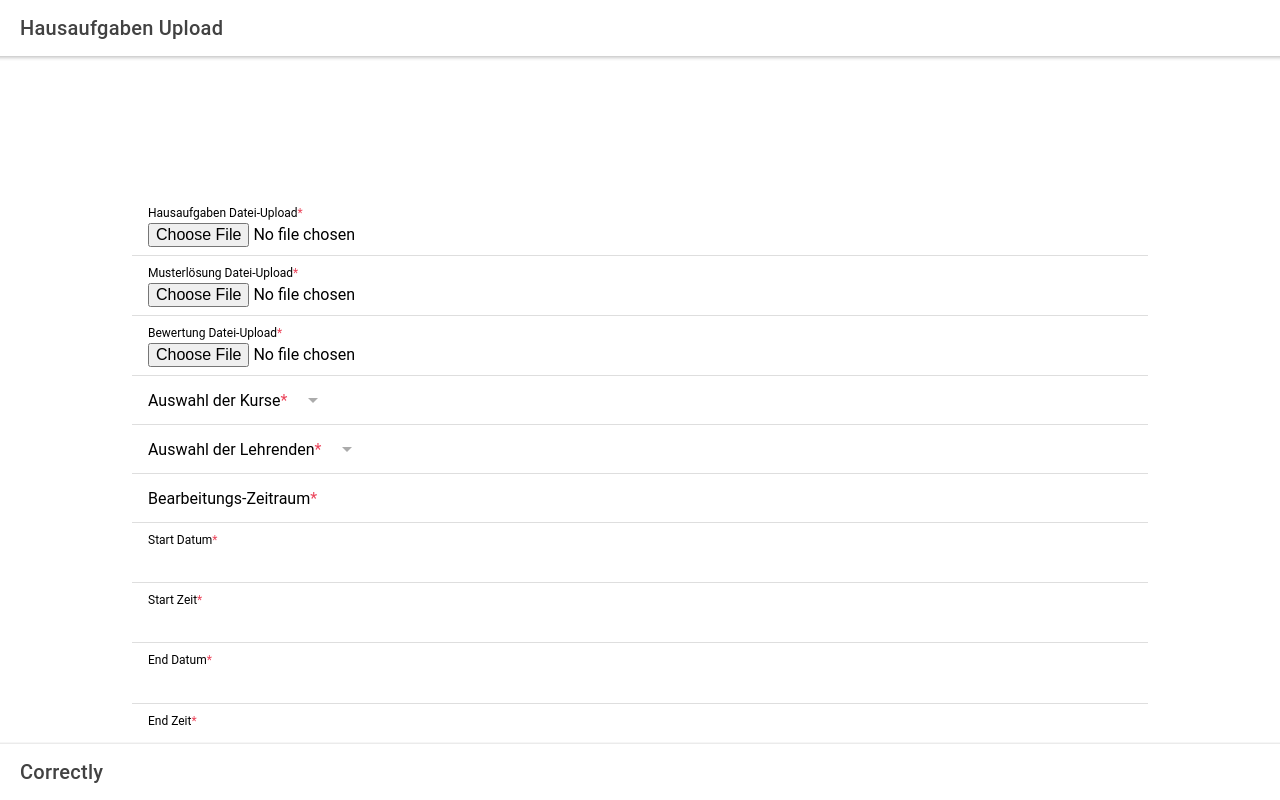
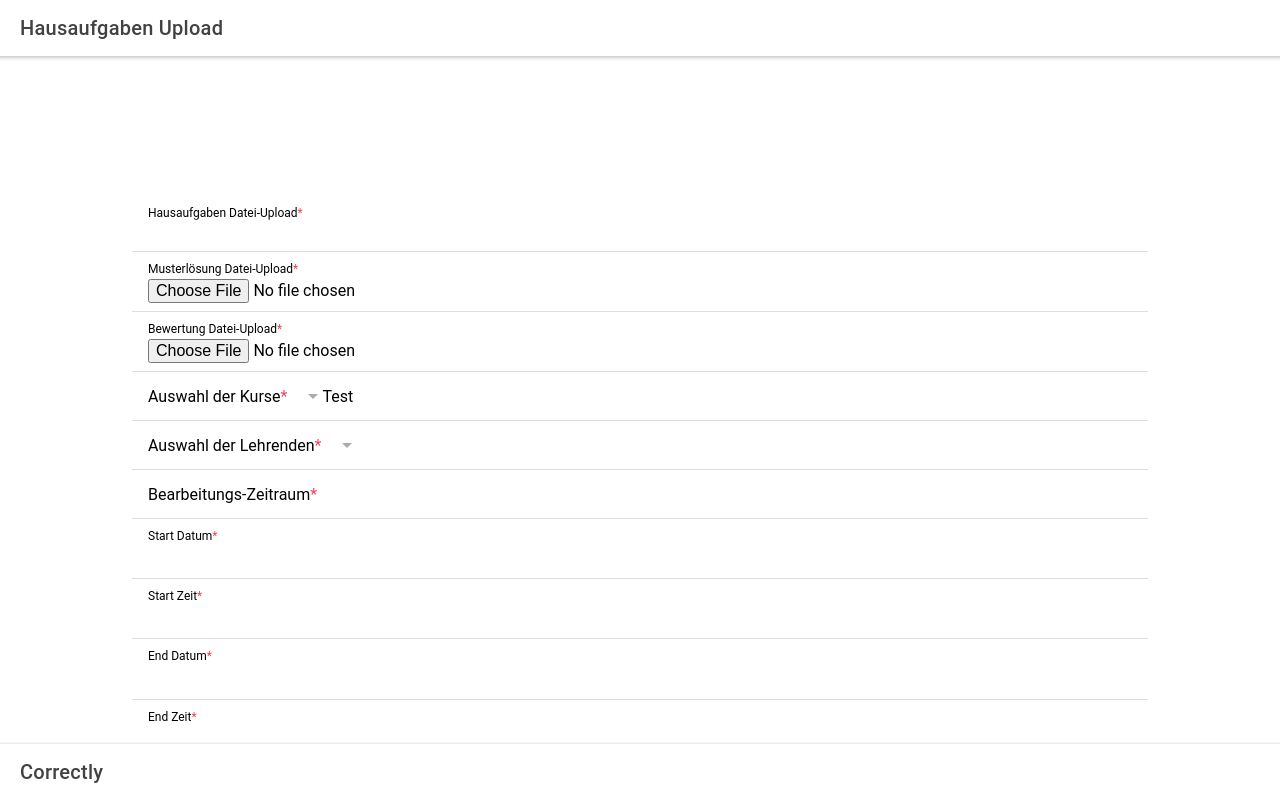
Before and after one commit to Yonom/Correctly, a Next.js app: page /add_homework in a window 1280 px wide. Built offline with nearby package versions, Linux system fonts and the light colour scheme.

Commit message:
ReceeiveObject

```diff
--- a/src/components/IonController.js
+++ b/src/components/IonController.js
@@ -1,4 +1,6 @@
 import { Controller } from 'react-hook-form';
+import { useEffect } from 'react';
+import { IonInput } from '@ionic/react';
 
 export default (props) => {
   return (
@@ -12,3 +14,22 @@ export default (props) => {
     />
   );
 };
+
+export const IonFileInputController = ({ name, rules, control, ...rest }) => {
+  const {
+    setValue,
+    register,
+    unregister,
+  } = control;
+
+  useEffect(() => {
+    register({ name }, rules);
+    return () => unregister(name);
+  }, [name, rules, register, unregister]);
+
+  const fileChange = (e) => {
+    setValue(name, e.target.value.files);
+  };
+
+  return <IonInput {...rest} type="file" onIonChange={fileChange} />;
+};
--- a/src/pages/add_homework.js
+++ b/src/pages/add_homework.js
@@ -18,7 +18,7 @@ export default () => {
   const { control, handleSubmit } = useForm();
 
   const onSubmit = (data) => {
-    console.log(data.doingStartDate);
+    console.log(data);
     // insertHomework(data.exercise, data.solution, data.evaluation, data.doingStart, data.doingEnd, data.correctingStart, data.correctingEnd, data.dataFormat, data.correctingType, data.correctingAmountStudent, data.correctingAmountProf, data.criticalEvaluation);
     //
   };
@@ -34,7 +34,7 @@ export default () => {
                   Hausaufgaben Datei-Upload
                   <IonText color="danger">*</IonText>
                 </IonLabel>
-                <IonController type="file" as={IonInput} control={control} name="exercise" />
+                <IonController type="email" as={IonInput} control={control} name="exercise" />
               </IonItem>
               <IonItem>
                 <IonLabel position="stacked">
@@ -62,6 +62,8 @@ export default () => {
                   <IonSelectOption value="course-three">Kurs 3</IonSelectOption>
                   <IonSelectOption value="course-four">Kurs 4</IonSelectOption>
                 </IonSelect>
+                <IonText>Test</IonText>
+                <IonController type="text" as={IonInput} control={control} name="test" />
               </IonItem>
 
               <IonItem>
@@ -90,7 +92,7 @@ export default () => {
                   Start Datum
                   <IonText color="danger">*</IonText>
                 </IonLabel>
-                <IonDatetime ionChange={([e]) => { return e.detail.value; }} control={control} name="doingStartDate" />
+                <IonDatetime formControlName="doingStartDate" value="test" ionChange={([e]) => { return e.detail.value; }} control={control} name="doingStartDate" />
               </IonItem>
               <IonItem control={control}>
                 <IonLabel position="stacked">
```
